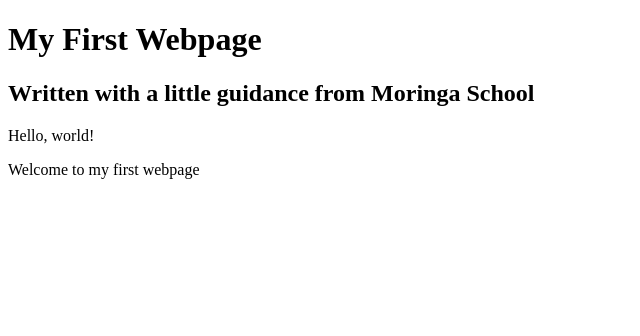
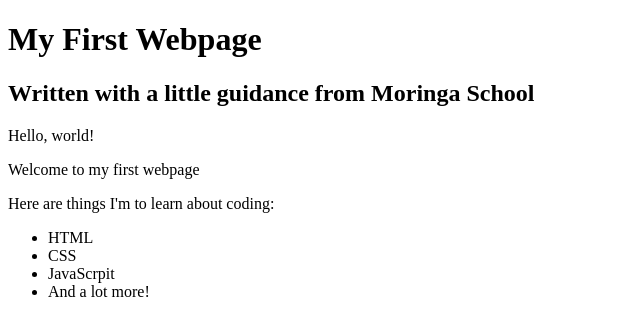
Before and after one commit to George-Onyango/my-first-webpage, a plain HTML site: page my-first-webpage.html in a window 1280 px wide. Shown: the whole page, without its empty margins (0-640 px from the left). Drawn offline with Linux system fonts and the light colour scheme.

Commit message:
add list elements

```diff
--- a/my-first-webpage.html
+++ b/my-first-webpage.html
@@ -9,5 +9,13 @@
 
     <p>Hello, world!</p>
     <p>Welcome to my first webpage</p>
+
+    <p>Here are things I'm to learn about coding:</p>
+    <ul>
+      <li>HTML</li>
+      <li>CSS</li>
+      <li>JavaScrpit</li>
+      <li>And a lot more!</li>
+    </ul>
   </body>
 </html>
```
